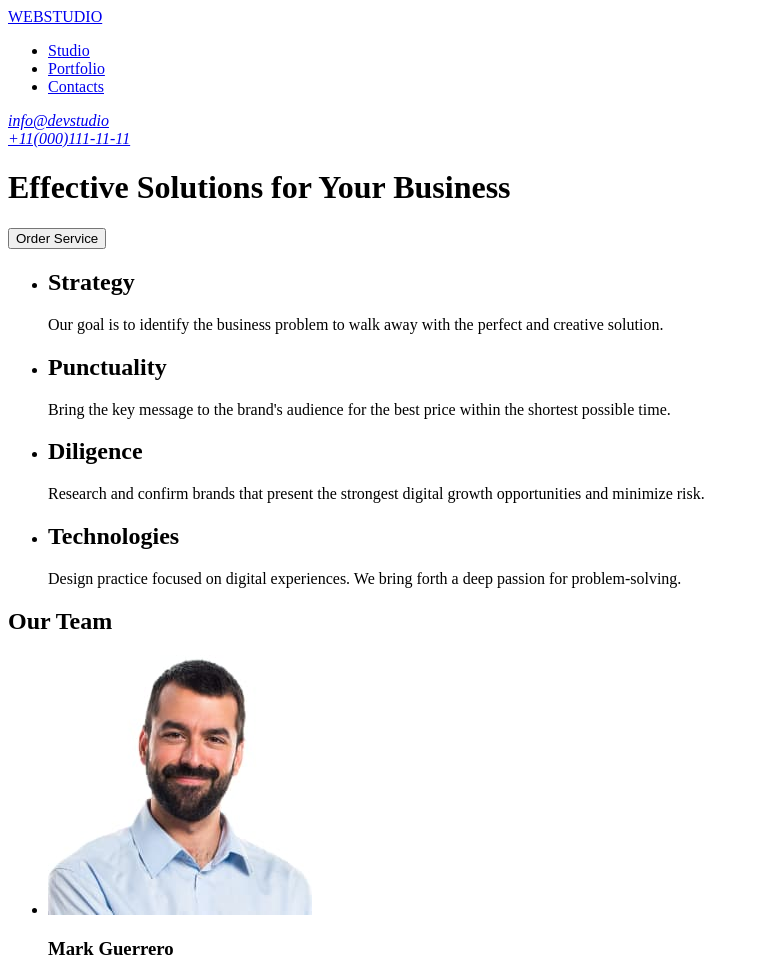
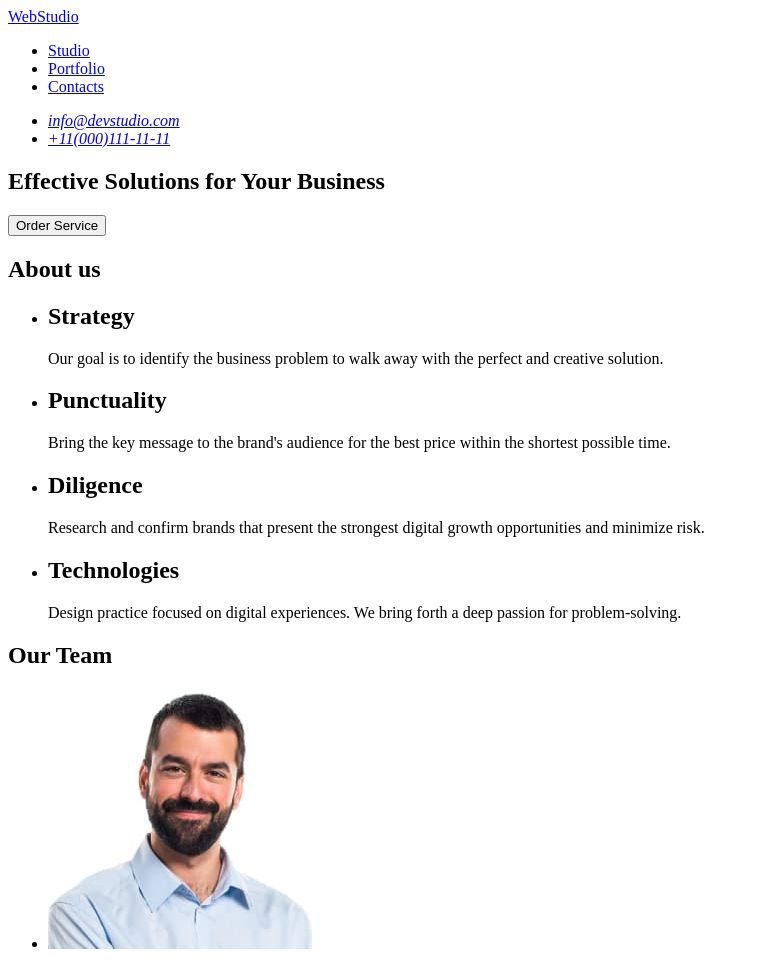
Before and after one commit to Dilaraydmr/goit-markup-hw-01, a plain HTML site: page index.html in a window 1280 px wide. Shown: the top 963 px of the page, without its empty margins (0-759 px from the left). Drawn offline with Linux system fonts and the light colour scheme.

Commit message:
update index.html

```diff
--- a/index.html
+++ b/index.html
@@ -1,15 +1,18 @@
 <!DOCTYPE html>
 <html lang="en">
+
 <head>
     <meta charset="UTF-8">
     <meta name="viewport" content="width=device-width, initial-scale=1.0">
     <title>Web Studio Main Page </title>
 </head>
+
 <body>
     <header>
+        <div>
+            <a href="./index.html">WebStudio</a>
+        </div>
         <nav>
-    <a href="./index.html">WEBSTUDIO</a>
-
             <ul>
 
                 <li><a href="#">Studio</a></li>
@@ -19,63 +22,83 @@
             </ul>
         </nav>
         <address>
-        <a href="mailto:info@devstudio.com">info@devstudio</a><br />
-        <a href ="tel:+11(000)111-11-11">+11(000)111-11-11</a>
+            <ul>
+                <li>
+                    <a href="mailto:info@devstudio.com">info@devstudio.com</a><br />
+
+                </li>
+                <li>
+                    <a href="tel:+11(000)111-11-11">+11(000)111-11-11</a>
+                </li>
 
 
 
 
+
+            </ul>
         </address>
 
 
 
     </header>
     <main>
+        <section>
             <h1> Effective Solutions for Your Business</h1>
             <button type="button">Order Service</button>
+            <h1>About us</h1>
             <ul>
                 <li>
                     <h2>Strategy</h2>
-            <p>Our goal is to identify the business problem to walk away with the perfect and creative solution. </p>
+                    <p>Our goal is to identify the business problem to walk away with the perfect and creative solution.
+                    </p>
                 </li>
                 <li>
                     <h2>Punctuality</h2>
-             <p>Bring the key message to the brand's audience for the best price within the shortest possible time.</p>
+                    <p>Bring the key message to the brand's audience for the best price within the shortest possible
+                        time.
+                    </p>
                 </li>
+            </ul>
+        </section>
+        <section>
+            <ul>
                 <li>
                     <h2>Diligence </h2>
-        <p>Research and confirm brands that present the strongest digital growth opportunities and minimize risk.</p>
+                    <p>Research and confirm brands that present the strongest digital growth opportunities and minimize
+                        risk.</p>
                 </li>
+            </ul>
+        </section>
+        <section>
+            <ul>
                 <li>
                     <h2>Technologies</h2>
-            <p>Design practice focused on digital experiences. We bring forth a deep passion for problem-solving.</p>
+                    <p>Design practice focused on digital experiences. We bring forth a deep passion for
+                        problem-solving.
+                    </p>
                 </li>
-
+        </section>
         </ul>
         <h2>Our Team</h2>
         <ul>
             <li>
-    <img src="images/MarkGuerrero.jpg" width="264"
-    alt="Mark Guerrero's photo"/>
+                <img src="images/MarkGuerrero.jpg" width="264" alt="Mark Guerrero's photo" />
                 <h3>Mark Guerrero</h3>
                 <p>Product Designer</p>
             </li>
 
             <li>
-    <img src="images/TomFord.jpg" width="264"
-    alt="Tom Ford's photo"/>
+                <img src="images/TomFord.jpg" width="264" alt="Tom Ford's photo" />
                 <h3>Tom Ford</h3>
                 <p>Frontend Developer</p>
             </li>
             <li>
-     <img src="images/CamilaGarcia.jpg" width="264"
-     alt="Camila Garcia's photo"/>
+                <img src="images/CamilaGarcia.jpg" width="264" alt="Camila Garcia's photo" />
                 <h3>Camila Garcia</h3>
                 <p>Marketing</p>
             </li>
             <li>
-<img src="images/DanielWilson.jpg" width="264"
-alt="Daniel Wilson's photo"/>
+                <img src="images/DanielWilson.jpg" width="264" alt="Daniel Wilson's photo" />
                 <h3>Daniel Wilson</h3>
                 <p>UI Designer</p>
 
@@ -86,8 +109,9 @@ alt="Daniel Wilson's photo"/>
 
     </main>
     <footer>
-<a href="#WEBSTUDIO">WEBSTUDIO</a>
+        <a href="#WEBSTUDIO">WebStudio</a>
         <p>Increase the flow of customers and sales for your business with digital marketing & growth solutions.</p>
     </footer>
 </body>
+
 </html>
```
Lines whose indentation alone changed are shown as unchanged.
